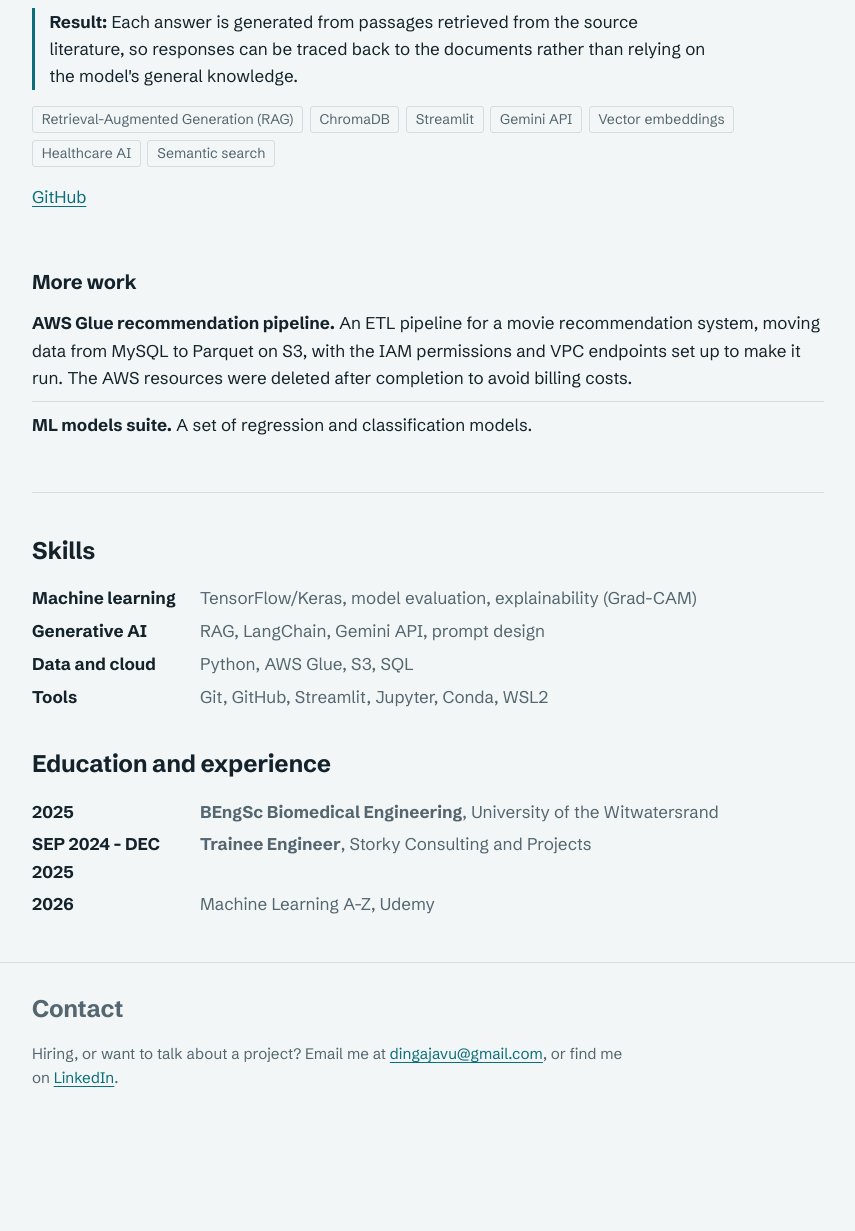
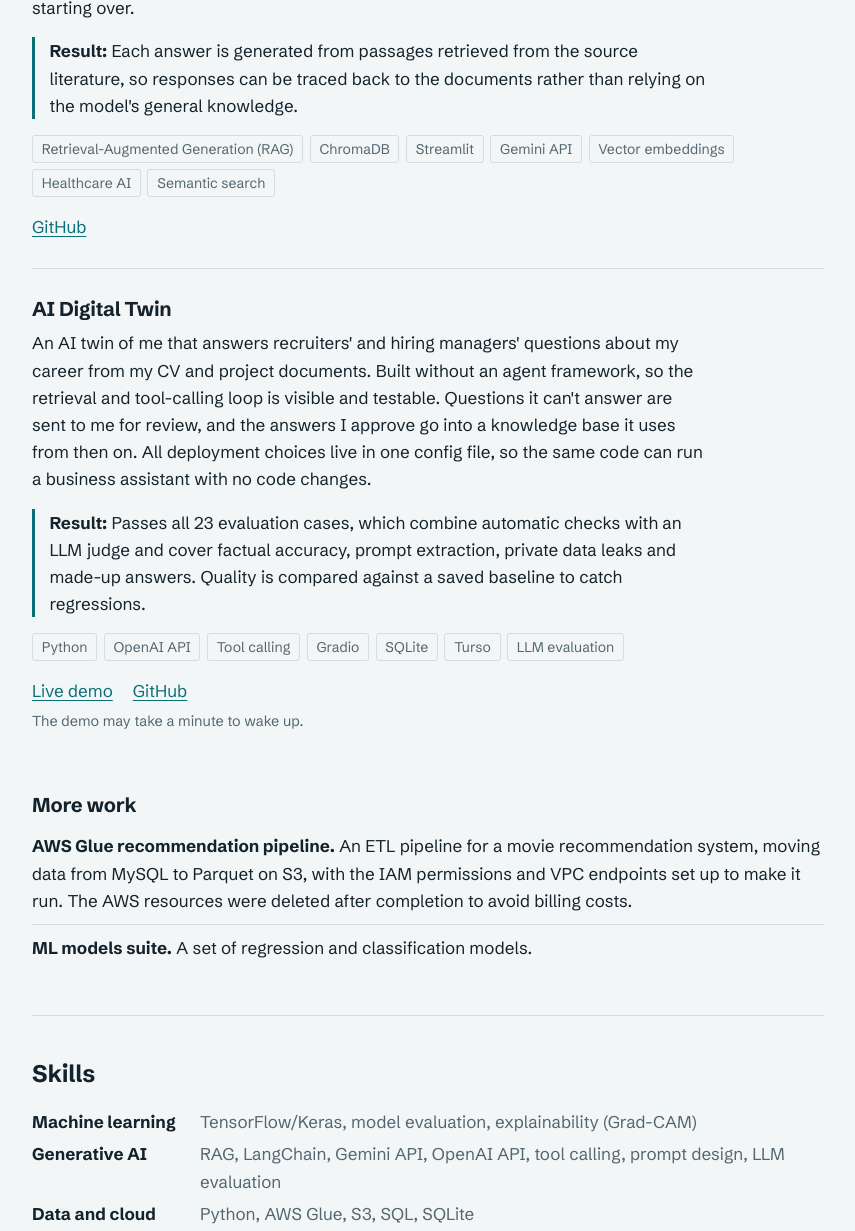
Before and after one commit to dingajavu/dingajavu.github.io, a plain HTML site: page index.html in a window 1280 px wide. Shown: the part 2097-3328 px from the top of the page, without its empty margins (212-1067 px from the left). Before the commit the page ends 3236 px from the top, so only its background shows below. Drawn offline with Linux system fonts and the light colour scheme.

Commit message:
Project added

```diff
--- a/index.html
+++ b/index.html
@@ -86,6 +86,7 @@
   .tags { list-style: none; display: flex; flex-wrap: wrap; gap: 0.4rem; padding: 0; margin: 0 0 1rem; }
   .tags li { font-size: 0.875rem; border: 1px solid var(--line); border-radius: 3px; padding: 0.1rem 0.55rem; color: var(--muted); }
   .project .links { gap: 0.5rem 1.25rem; }
+  .demo-note { font-size: 0.9rem; color: var(--muted); margin: 0.4rem 0 0; }
 
   /* Simple lists */
   .plain { list-style: none; padding: 0; margin: 0; }
@@ -174,6 +175,7 @@
         <a href="https://idc-gradcam-explainer.streamlit.app/">Live demo</a>
         <a href="https://github.com/dingajavu/IDC-GradCAM-Explainer">GitHub</a>
       </div>
+      <p class="demo-note">The demo may take a minute to wake up.</p>
     </article>
 
     <!-- QnA Assistant -->
@@ -185,6 +187,19 @@
       <div class="links">
         <a href="https://github.com/dingajavu/Clinical-QnA-Assistant">GitHub</a>
       </div>
+    </article>
+
+    <!-- Digital Twin -->
+    <article class="project">
+      <h3>AI Digital Twin</h3>
+      <p>An AI twin of me that answers recruiters' and hiring managers' questions about my career from my CV and project documents. Built without an agent framework, so the retrieval and tool-calling loop is visible and testable. Questions it can't answer are sent to me for review, and the answers I approve go into a knowledge base it uses from then on. All deployment choices live in one config file, so the same code can run a business assistant with no code changes.</p>
+      <p class="result"><strong>Result:</strong> Passes all 23 evaluation cases, which combine automatic checks with an LLM judge and cover factual accuracy, prompt extraction, private data leaks and made-up answers. Quality is compared against a saved baseline to catch regressions.</p>
+      <ul class="tags"><li>Python</li><li>OpenAI API</li><li>Tool calling</li><li>Gradio</li><li>SQLite</li><li>Turso</li><li>LLM evaluation</li></ul>
+      <div class="links">
+        <a href="https://digital-twin-8faq.onrender.com">Live demo</a>
+        <a href="https://github.com/dingajavu/Digital-Twin">GitHub</a>
+      </div>
+      <p class="demo-note">The demo may take a minute to wake up.</p>
     </article>
 
     <!-- More work -->
@@ -200,8 +215,8 @@
     <h2>Skills</h2>
     <dl>
       <dt>Machine learning</dt><dd>TensorFlow/Keras, model evaluation, explainability (Grad-CAM)</dd>
-      <dt>Generative AI</dt><dd>RAG, LangChain, Gemini API, prompt design</dd>
-      <dt>Data and cloud</dt><dd>Python, AWS Glue, S3, SQL</dd>
+      <dt>Generative AI</dt><dd>RAG, LangChain, Gemini API, OpenAI API, tool calling, prompt design, LLM evaluation</dd>
+      <dt>Data and cloud</dt><dd>Python, AWS Glue, S3, SQL, SQLite</dd>
       <dt>Tools</dt><dd>Git, GitHub, Streamlit, Jupyter, Conda, WSL2</dd>
     </dl>
 
```
Also changed, not shown: 1 other file.
